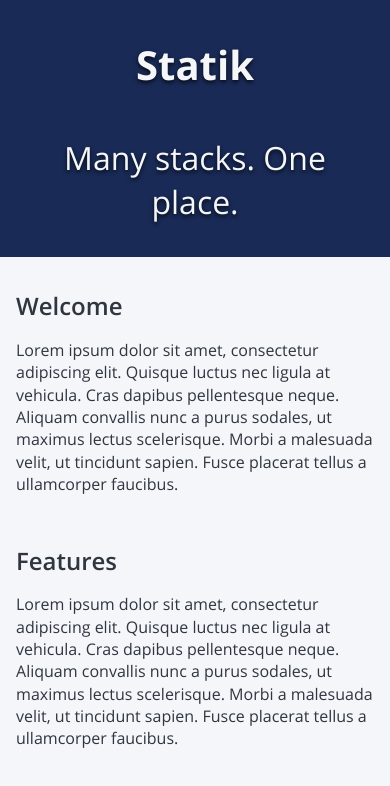
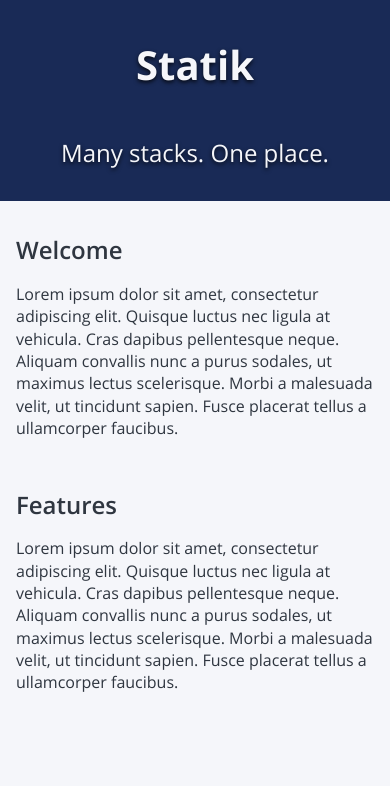
Before and after one commit to statikstack/html-css-javascript-webpack, a website built with webpack: page statik/index.html in a window 390 px wide. Shown: the part 90-876 px from the top of the page. After the commit the page ends 844 px from the top, so only its background shows below. Built offline with nearby package versions, Linux system fonts and the light colour scheme.

Commit message:
fix: update media query

```diff
--- a/statik/styles/app.css
+++ b/statik/styles/app.css
@@ -135,7 +135,7 @@ a {
     font-size: 2.5rem;
   }
 
-  .hero p {
+  .hero h2 {
     font-size: 1.5rem;
   }
 }
```
